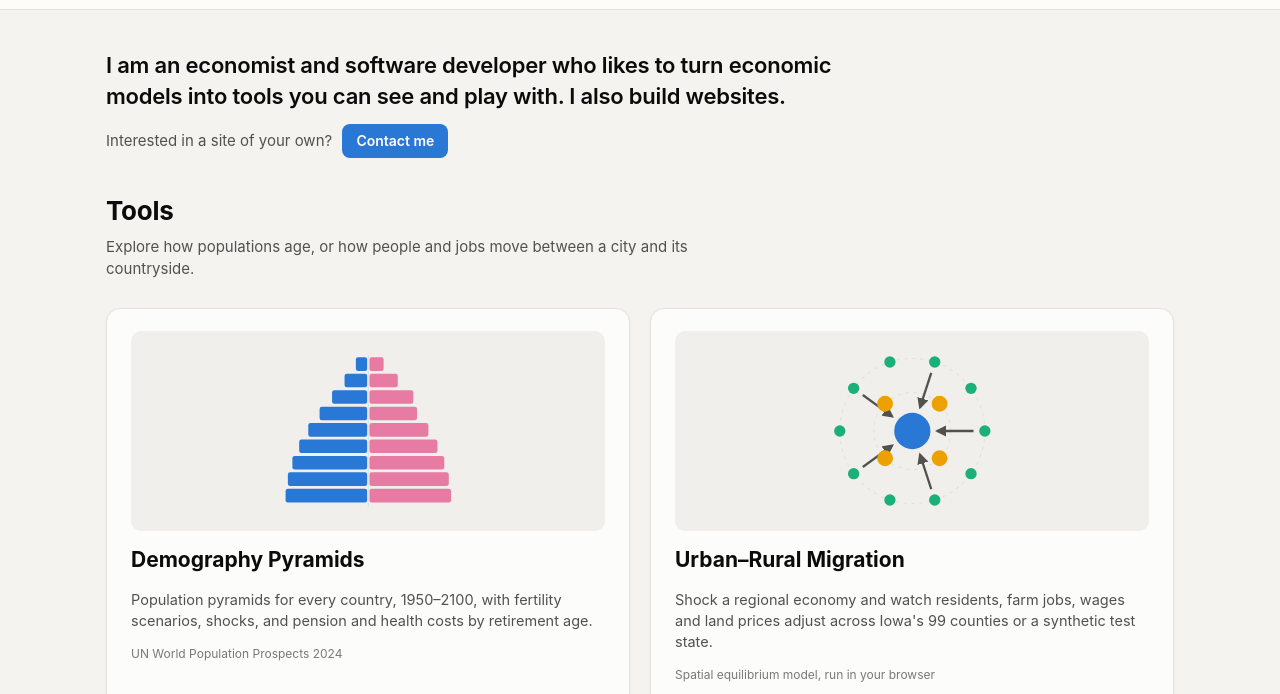
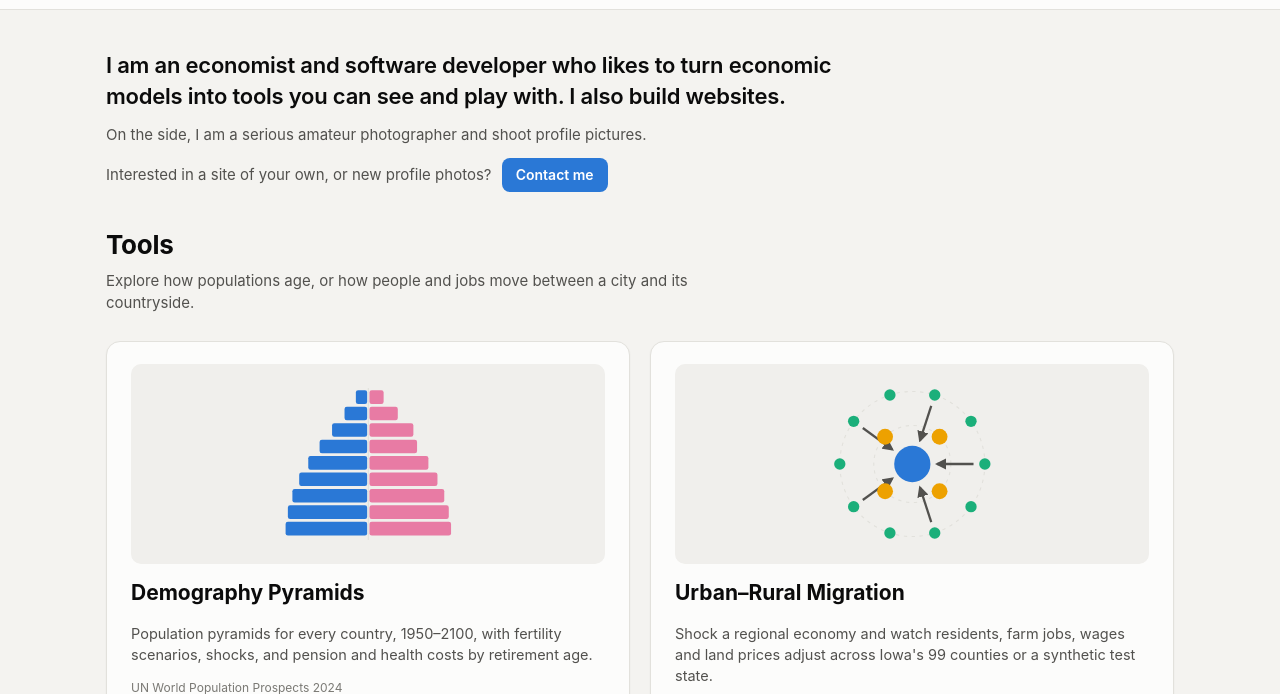
Before and after one commit to kafka-minsuk/portfolio, a plain HTML site: page docs/index.html in a window 1280 px wide. Shown: the part 58-752 px from the top of the page. Drawn offline with Linux system fonts and the light colour scheme.

Commit message:
Mention profile photography in the introduction
Co-Authored-By: Claude Opus 5.5 <noreply@anthropic.com>

```diff
--- a/docs/index.html
+++ b/docs/index.html
@@ -72,7 +72,8 @@
 <main class="landing">
   <section class="hello">
     <p class="lead">I am an economist and software developer who likes to turn economic models into tools you can see and play with. I also build websites.</p>
-    <p>Interested in a site of your own? <a class="contact" href="mailto:minsuk0504@gmail.com">Contact me</a></p>
+    <p>On the side, I am a serious amateur photographer and shoot profile pictures.</p>
+    <p>Interested in a site of your own, or new profile photos? <a class="contact" href="mailto:minsuk0504@gmail.com">Contact me</a></p>
   </section>
 
   <section class="intro">
```
